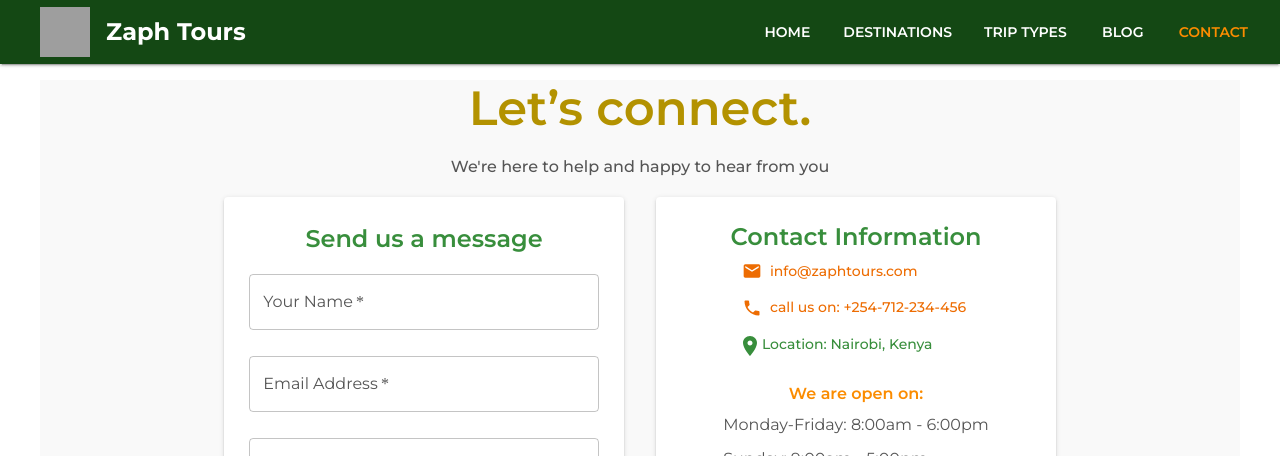
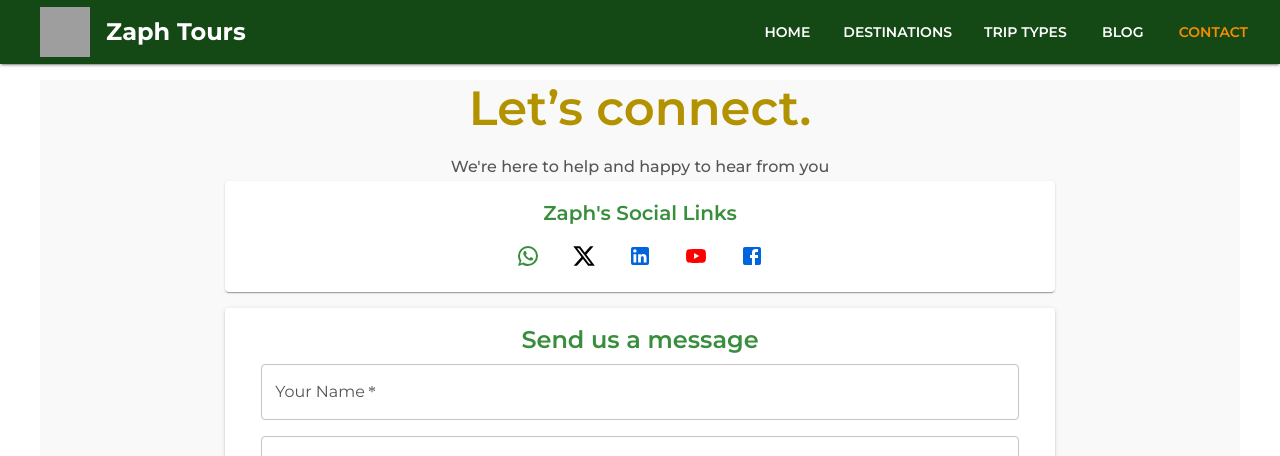
Before and after one commit to WaithakaGuru/Zaph-Tours, a React (Vite) app: page /contact in a window 1280 px wide. Shown: the top 456 px of the page. Built offline with nearby package versions, Linux system fonts and the light colour scheme; grey boxes are pictures that could not be loaded.

Commit message:
Add the social links on contact page

```diff
--- a/src/components/TripTypeCard.tsx
+++ b/src/components/TripTypeCard.tsx
@@ -1,9 +1,5 @@
 import { SkipNextRounded, SkipPreviousRounded } from "@mui/icons-material";
 import {
-  Accordion,
-  AccordionDetails,
-  AccordionSummary,
-  Alert,
   CardMedia,
   Paper,
   Typography,
@@ -22,17 +18,11 @@ function TripTypeCard(tripInfo: TripeType) {
   return (
     <Paper elevation={0} component={'section'} id={tripInfo.id}>
       <CardMedia component={"img"} image={tripInfo.images[0]} />
+      <SkipPreviousRounded />
       <SkipNextRounded />
-      <SkipPreviousRounded />
       <Typography variant="h6" color="primary">
         {tripInfo.title}
       </Typography>
-      <Accordion>
-        <AccordionSummary>
-          <Alert severity="info"> LEARN MORE </Alert>
-        </AccordionSummary>
-        <AccordionDetails>{tripInfo.description}</AccordionDetails>
-      </Accordion>
     </Paper>
   );
 }
--- a/src/pages/ContactPage.tsx
+++ b/src/pages/ContactPage.tsx
@@ -1,4 +1,4 @@
-import { Email, Phone, Room } from "@mui/icons-material";
+import { Email, Facebook, LinkedIn, Phone, Room, WhatsApp, X, YouTube } from "@mui/icons-material";
 import {
   Button,
   Grid,
@@ -9,6 +9,7 @@ import {
   Stack,
   Divider,
   Container,
+  IconButton,
 } from "@mui/material";
 
 function ContactPage() {
@@ -32,6 +33,33 @@ function ContactPage() {
       >
         We're here to help and happy to hear from you
       </Typography>
+
+     <Paper sx={{maxWidth: {
+      sm: '72%'
+     }, mx: 'auto', p:2
+     }}>
+      <Typography variant="h6" gutterBottom align="center"
+      fontWeight={600} color="primary">
+        Zaph's Social Links
+      </Typography>
+        <Stack component={'div'} direction={'row'} justifyContent={'center'} gap={2}>
+          <IconButton color={'primary'} href="https://whatsapp.com">
+            <WhatsApp/>
+          </IconButton>
+          <IconButton href="https://x.com">
+           <X sx={{color: "black"}} />
+          </IconButton>
+          <IconButton href="https://linkedin.com">
+            <LinkedIn sx={{color: "rgb(0, 100, 220)"}}  />
+          </IconButton>
+          <IconButton href="htpps://youtube.com">
+            <YouTube sx={{color: "red"}} />
+          </IconButton>
+          <IconButton href="https://facebook.com">
+            <Facebook sx={{color: "rgb(0, 100, 220)"}} />
+          </IconButton>
+        </Stack>
+     </Paper>
       <Grid container columns={3} justifyContent={"center"}>
         <Paper
           component={"form"}
@@ -44,6 +72,9 @@ function ContactPage() {
             display: "flex",
             flexDirection: "column",
             justifyContent: "space-evenly",
+            minWidth: {
+              xs: "72%"
+            }
           }}
         >
           <Typography
@@ -97,21 +128,30 @@ function ContactPage() {
           sx={{
             p: 3,
             m: 2,
-            minWidth: "25rem",
+            // minWidth: "25rem",
             display: "flex",
             alignItems: "center",
             flexDirection: "column",
+            minWidth: {
+              xs: "72%",
+            }
           }}
         >
-          <Typography variant="h5" fontWeight={600} color="primary">
-            Contact Information
-          </Typography>
+          <Stack gap={{xs: 0, sm: 4}} minWidth={{}} direction={
+            {
+              xs: "column",
+              sm: "row"
+            }
+          }>
             <Box
               component={"section"}
               display={"flex"}
               alignItems={"flex-start"}
               flexDirection={"column"}
             >
+              <Typography variant="h5" fontWeight={600} color="primary" gutterBottom>
+                Contact Information
+              </Typography>
               <Button
                 startIcon={<Email />}
                 href="mailto:info@zaphtours.com"
@@ -142,7 +182,7 @@ function ContactPage() {
               <Typography
                 variant="body1"
                 fontWeight={600}
-              align="center"
+                align="left"
                 color="secondary"
                 gutterBottom
               >
@@ -157,6 +197,7 @@ function ContactPage() {
               <Typography variant="subtitle1" color="textSecondary" gutterBottom>
                 Sat & Holidays: Closed
               </Typography>
+            </Stack>
           </Stack>
           <Divider orientation="horizontal" flexItem></Divider>
           <Box component={"div"} my={3}>
@@ -173,7 +214,7 @@ function ContactPage() {
               src="https://www.openstreetmap.org/export/embed.html?bbox=36.8219%2C-1.2921%2C36.8219%2C-1.2921&amp;layer=mapnik"
               allowFullScreen
               loading="lazy"
-              style={{ border: 0, width: "100%", height: "100%" }}
+              style={{ border: 0, width: "24rem", height: "100%" }}
             />
           </Box>
         </Paper>
--- a/src/pages/DestinationsPage.tsx
+++ b/src/pages/DestinationsPage.tsx
@@ -13,7 +13,7 @@ import {
 } from "@mui/material";
 
 import destinations from "../utils/Destinations";
-import { Group, Spa} from "@mui/icons-material";
+import { Group, Face} from "@mui/icons-material";
 
 function DestinationsPage() {
   return (
@@ -112,7 +112,7 @@ function DestinationsPage() {
                     color="secondary"
                     variant="filled"
                     size="medium"
-                    avatar={<Spa />}
+                    avatar={<Face/>}
                     sx={{borderRadius: '.4rem'}}
                   />
                   <CardActions
--- a/src/pages/TripTypesPage.tsx
+++ b/src/pages/TripTypesPage.tsx
@@ -15,6 +15,9 @@ import { Container, Typography, Box, Chip, Stack, Button } from "@mui/material";
 } from "@mui/icons-material";
 
 function TripTypesPage() {
+  // const [currentTripImageIdx, setCurrentTripImageIdx] = useState(0);
+
+
   const tourPackages = [
     { label: "Luxury Vacations", icon: <Star />, id: "luxury-vacations"},
     { label: "Adventure", icon: <Terrain />, id: "adventure"},
--- a/src/utils/Destinations.ts
+++ b/src/utils/Destinations.ts
@@ -2,7 +2,7 @@ const destinations = [
   {
     name: "Mt. Kenya",
     image:
-      "https://images.unsplash.com/photo-1500534314209-a25ddb2bd429?auto=format&fit=crop&w=800&q=80",
+      "mtKenya3.jpg",
     description:
       "Climb Africa’s second highest peak and enjoy breathtaking views.",
     groupPrice: "KES 120,000",
@@ -19,7 +19,7 @@ const destinations = [
   {
     name: "Lake Nakuru",
     image:
-      "https://images.unsplash.com/photo-1502082553048-f009c37129b9?auto=format&fit=crop&w=800&q=80",
+      "lkNakuru2.jpg",
     description:
       "Witness flamingos and rhinos in this world-famous national park.",
     groupPrice: "KES 80,000",
```
Also changed, not shown: 2 other files (tests, documents, lock files or other folders). Lines whose indentation alone changed are shown as unchanged.
